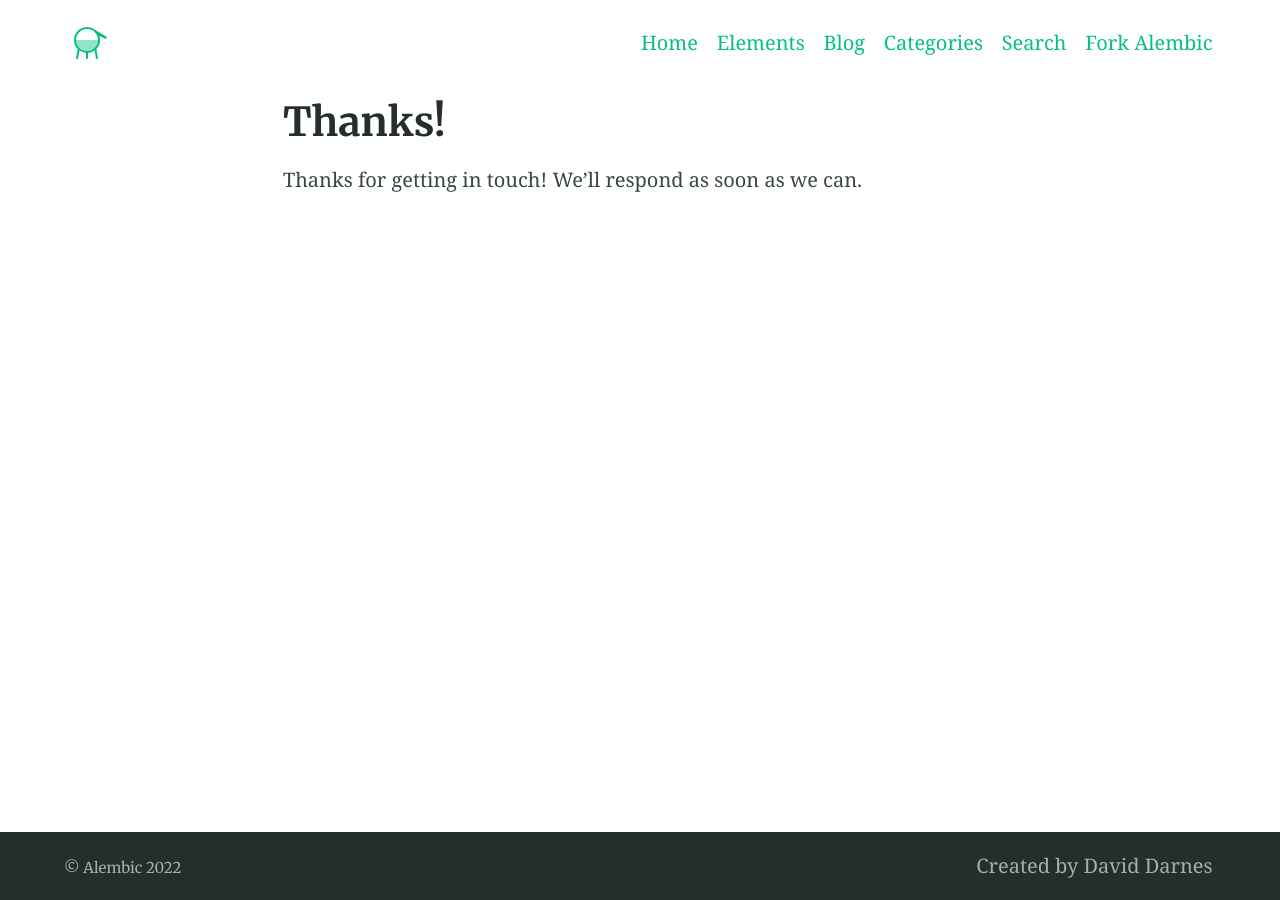
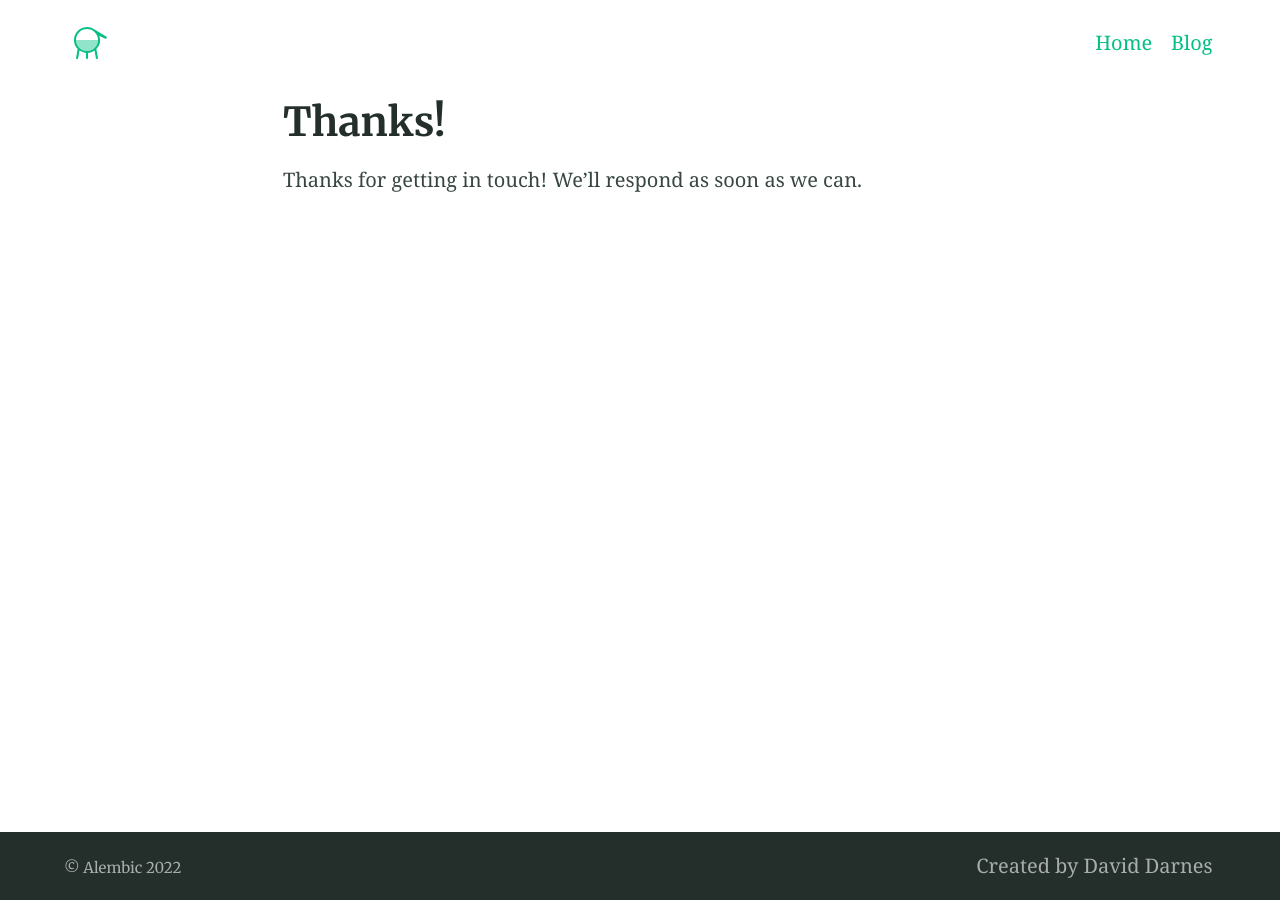
Before and after one commit to miadj7/miladj7.github.io, a Jekyll site: the page built from thanks.md, in a window 1280 px wide. Built offline with Jekyll 4.4.1, drawn with Linux system fonts in a browser that asks for light colours; part of the change alters nothing that is shown.

Commit message:
Update _config.yml

```diff
--- a/_config.yml
+++ b/_config.yml
@@ -123,27 +123,27 @@ favicons: # Favicons are also used in the manifest file. Syntax is 'size: path'
 navigation_header:
 - title: Home
   url: /
-- title: Elements
-  url: /elements/
+#- title: Elements
+#  url: /elements/
 - title: Blog
   url: /blog/
-- title: Categories
-  url: /categories/
-- title: Search
-  url: /search/
-- title: Fork Alembic
-  url: https://github.com/daviddarnes/alembic
+#- title: Categories
+#  url: /categories/
+#- title: Search
+#  url: /search/
+#- title: Fork Alembic
+#  url: https://github.com/daviddarnes/alembic
 
 navigation_footer:
 - title: Created by David Darnes
   url: https://darn.es
 
 social_links: # Appears in sidebar. Set the urls then uncomment and comment out as desired
-  Twitter: https://twitter.com/DavidDarnes
-  LinkedIn: https://www.linkedin.com/in/daviddarnes
-  GitHub: https://github.com/daviddarnes
-  link: https://darn.es
-  RSS: /feed.xml
+  Twitter: https://twitter.com/MiladJalaliA
+#  LinkedIn: https://www.linkedin.com/in/daviddarnes
+  GitHub: https://github.com/miladj7
+#  link: https://darn.es
+#  RSS: /feed.xml
 
 sharing_links: # Appear at the bottom of single blog posts, add as desired. The value can be 'true' or the desired button colour
   Twitter: "#0d94e7"
```
